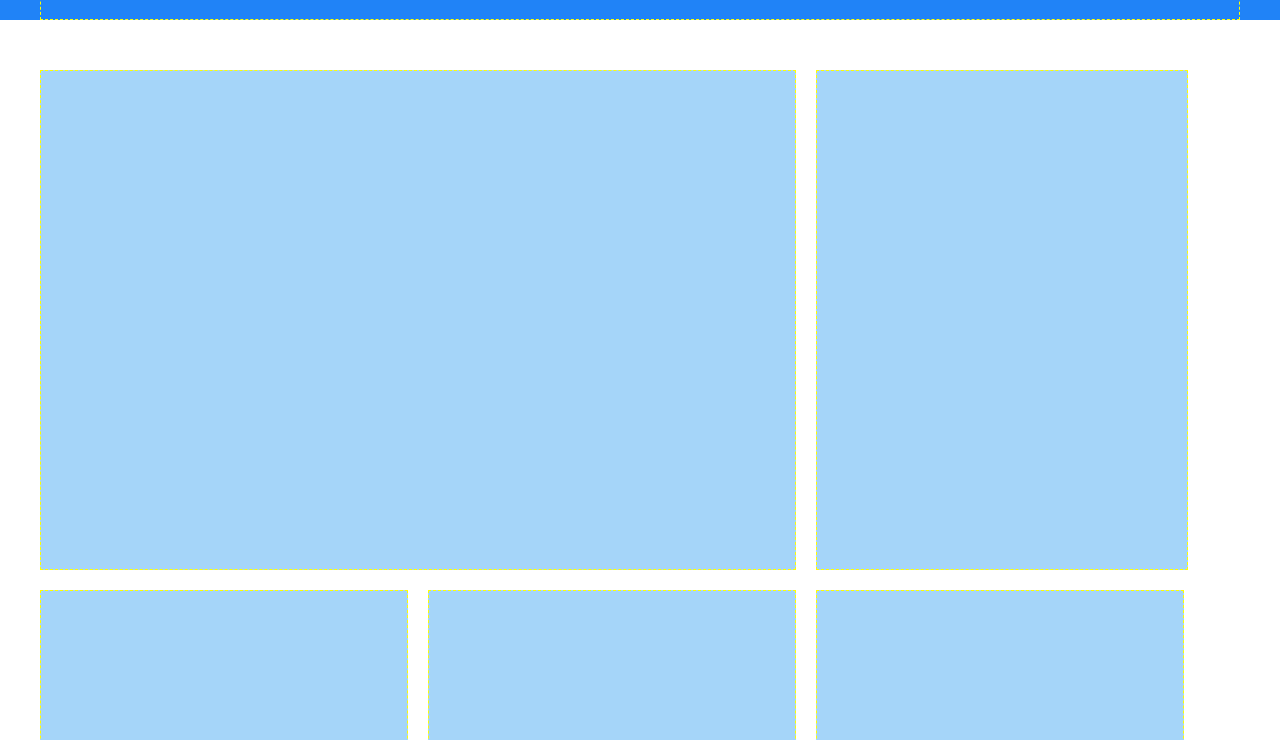
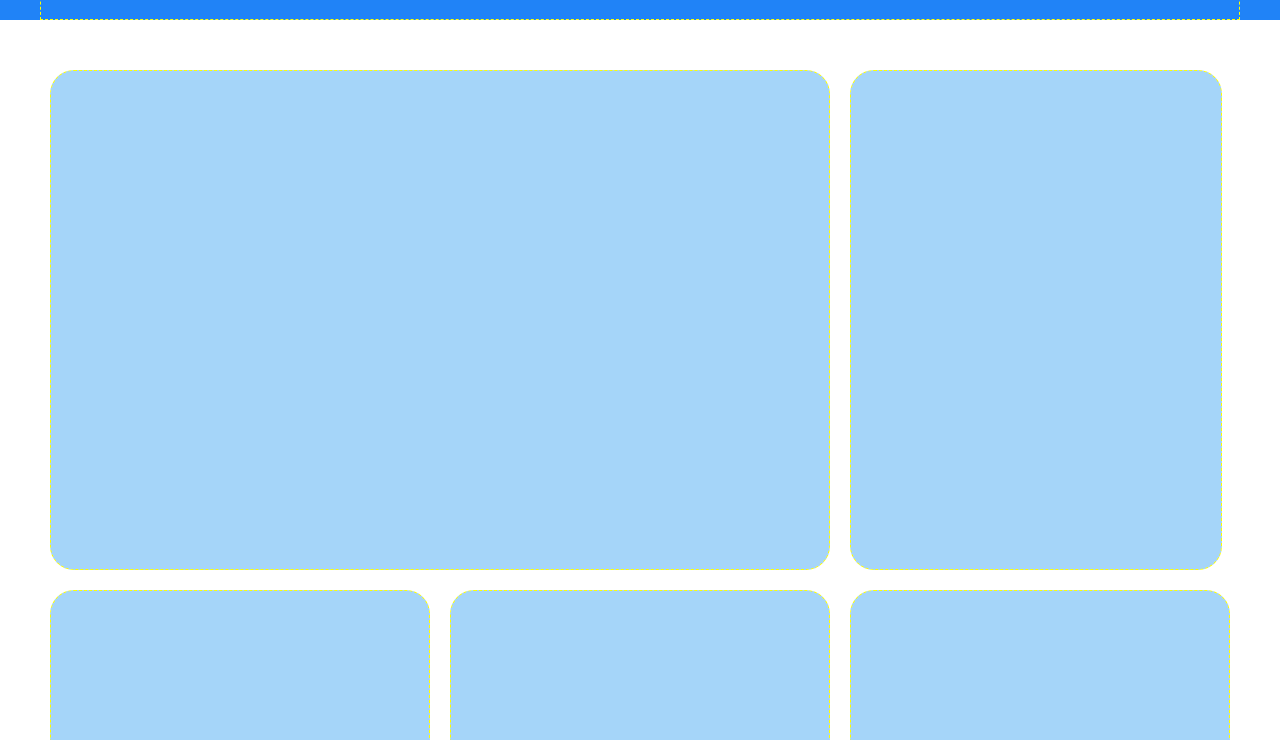
Before and after one commit to MarcoRomanohub/htmlcss-responsive-layout, a plain HTML site: page index.html in a window 1280 px wide. Shown: the part 60-800 px from the top of the page. Drawn offline with Linux system fonts and the light colour scheme.

Commit message:
[fix] section services responsive

```diff
--- a/css/style.css
+++ b/css/style.css
@@ -56,7 +56,7 @@ img{
 /* CONTAINER */
 .container{
   margin: 0 auto;
-  width: 90%;
+  width: 85%;
 
   height: 100%;
 }
@@ -120,8 +120,7 @@ main{
   background-color:var(--blu2);
   width: 100%;
   margin-bottom: 20px;
-  /* width: calc(96% / 3);
-  margin: 0 15px 15px 0; */
+  border-radius: 1.5rem;
 }
 
 /* #services .row .col:first-child{
@@ -147,7 +146,7 @@ main{
 
   #services .col{
     width: calc(92% / 3);
-    margin: 0 20px 20px 0;
+    margin: 0 10px 20px 10px;
   }
 
   #services .row .col:first-child{
@@ -164,14 +163,22 @@ main{
   .container{
     width: 1200px;
   }
+
   .menu ul{
     display: flex;
   }
+
   .hamburger{
     display: none;
   }
+
+  #services .col{
+    width: calc(95% / 3);
+    margin: 0 10px 20px 10px;
+  }
+
   #services .row .col:first-child{
-    width: 63%;
+    width: 65%;
   }
 
   #services .row .col:nth-child(2){
```
